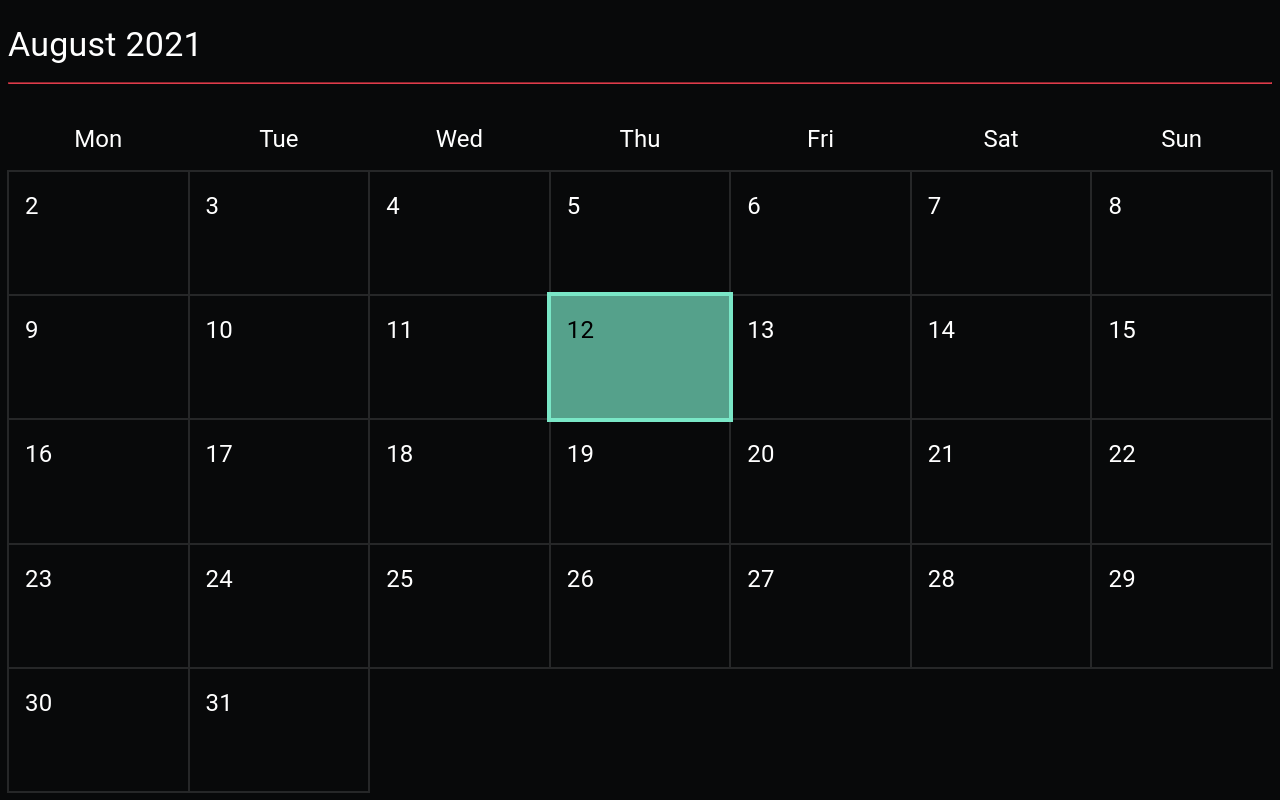
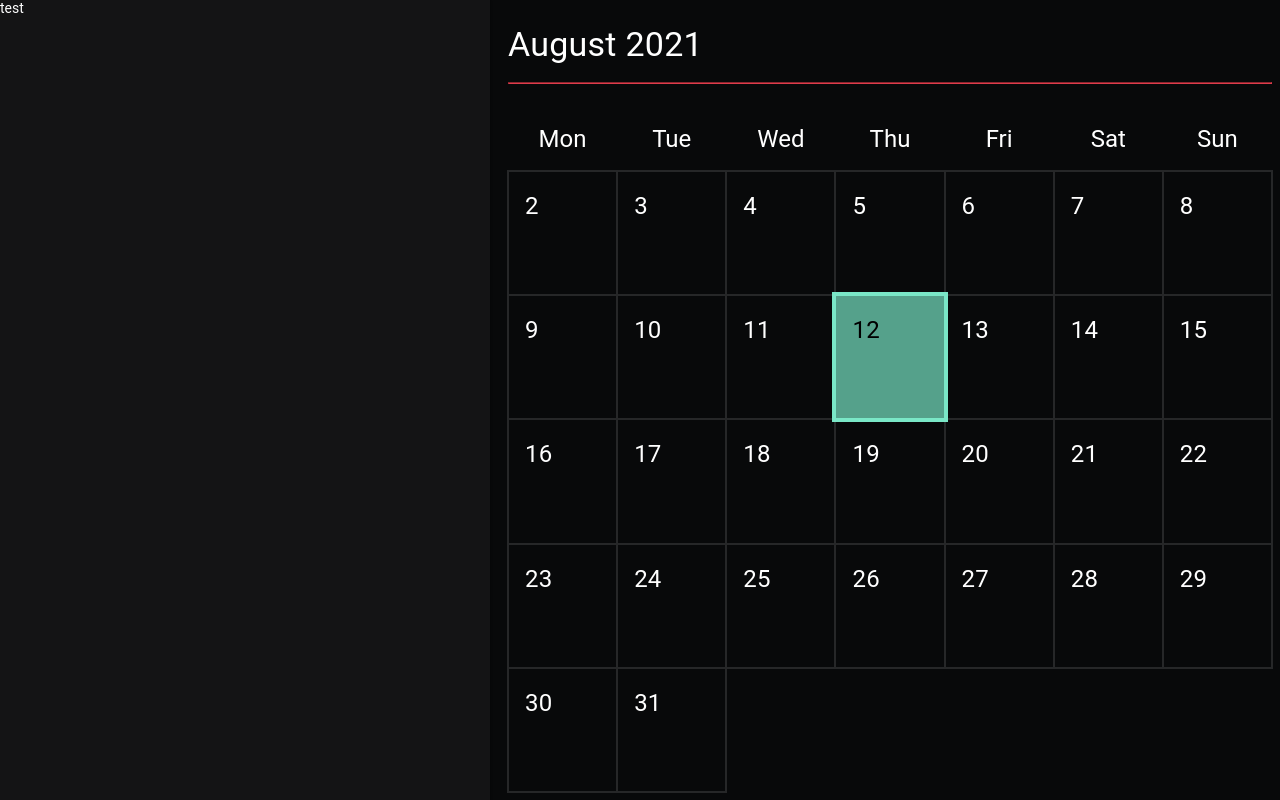
Before and after one commit to nicholas-roether/todate, a Next.js app: page / in a window 1280 px wide. Built offline with nearby package versions, Linux system fonts and the light colour scheme.

Commit message:
make progress on ResizableContainer

```diff
--- a/pages/index.tsx
+++ b/pages/index.tsx
@@ -1,16 +1,34 @@
+import { Paper } from "@material-ui/core";
 import React, { useEffect } from "react";
 import CalendarView from "../src/frontend/components/calendar_view";
 import Page from "../src/frontend/components/page";
+import ResizableContainer from "../src/frontend/components/util/resizable_container";
 
 const Index = () => {
 	const [page, setPage] = React.useState<number>(0);
 	return (
 		<Page title="home">
-			<CalendarView
-				startDate={new Date()}
-				page={page}
-				onUpdatePage={(pageDiff) => setPage((page) => page + pageDiff)}
-			/>
+			<div style={{ display: "flex", height: "100%" }}>
+				<ResizableContainer
+					right
+					defaultWidth="500px"
+					minWidth="100px"
+					maxWidth="calc(100% - 100px)"
+				>
+					<Paper square style={{ height: "100%" }}>
+						test
+					</Paper>
+				</ResizableContainer>
+				<div style={{ flex: "1" }}>
+					<CalendarView
+						startDate={new Date()}
+						page={page}
+						onUpdatePage={(pageDiff) =>
+							setPage((page) => page + pageDiff)
+						}
+					/>
+				</div>
+			</div>
 		</Page>
 	);
 };
--- a/src/frontend/components/calendar_view.tsx
+++ b/src/frontend/components/calendar_view.tsx
@@ -3,7 +3,7 @@ import { useEffect } from "react";
 import CalendarViewPage, {
 	CalendarTileContentMap
 } from "./calendar_view/calendar_view_page";
-import PageView from "./page_view";
+import PageView from "./util/page_view";
 
 export interface CalendarViewProps {
 	startDate: Date;
--- a/src/frontend/components/page.tsx
+++ b/src/frontend/components/page.tsx
@@ -1,4 +1,4 @@
-import React from "react";
+import React, { PropsWithChildren } from "react";
 import Head from "next/head";
 import { makeStyles } from "@material-ui/core";
 
@@ -15,10 +15,9 @@ const useStyles = makeStyles((theme) => ({
 
 interface PageProps {
 	title?: string;
-	children?: JSX.Element;
 }
 
-const Page = ({ title, children }: PageProps) => {
+const Page = ({ title, children }: PropsWithChildren<PageProps>) => {
 	const classes = useStyles();
 	return (
 		<>
--- a/src/frontend/components/page_view.tsx
+++ b/src/frontend/components/util/page_view.tsx
@@ -2,7 +2,7 @@ import { makeStyles } from "@material-ui/core";
 import clsx from "clsx";
 import React from "react";
 import { useEffect } from "react";
-import { usePrev } from "../hooks";
+import { usePrev } from "../../hooks";
 
 const useStyles = makeStyles((theme) => ({
 	container: {
--- /dev/null
+++ b/src/frontend/components/util/resizable_container.tsx
@@ -0,0 +1,121 @@
+import { makeStyles } from "@material-ui/core";
+import clsx from "clsx";
+import React, { PropsWithChildren } from "react";
+
+export interface ResizableContainerProps {
+	top?: boolean;
+	bottom?: boolean;
+	left?: boolean;
+	right?: boolean;
+	defaultWidth?: string;
+	minWidth?: string;
+	maxWidth?: string;
+	defaultHeight?: string;
+	minHeight?: string;
+	maxHeight?: string;
+}
+
+const useStyles = makeStyles(() => ({
+	container: {
+		display: "grid",
+		// eslint-disable-next-line prettier/prettier
+		gridTemplateAreas:
+			"'. 			.			top-outer 		.			.			'\
+			 '.				.			top-inner		.			.			'\
+			 'left-outer 	left-inner	. 				right-inner	right-outer	'\
+			 '. 			.			bottom-inner	.  			.			'\
+			 '. 			.			bottom-outer	.  			.			'",
+		gridTemplateRows: "min-content 10px auto 10px min-content",
+		gridTemplateColumns: "min-content 10px auto 10px min-content"
+		// width: (props: ResizableContainerProps) =>
+		// 	props.left || props.right ? props.defaultWidth ?? "50%" : "100%",
+		// height: (props: ResizableContainerProps) =>
+		// 	props.top || props.bottom ? props.defaultHeight ?? "50%" : "100%",
+		// minWidth: (props: ResizableContainerProps) =>
+		// 	props.left || props.right ? props.minWidth ?? "0" : "0",
+		// maxWidth: (props: ResizableContainerProps) =>
+		// 	props.left || props.right ? props.maxWidth ?? "100%" : "100%",
+		// minHeight: (props: ResizableContainerProps) =>
+		// 	props.top || props.bottom ? props.minWidth ?? "0" : "0",
+		// maxHeight: (props: ResizableContainerProps) =>
+		// 	props.top || props.bottom ? props.maxWidth ?? "100%" : "100%"
+	},
+	content: {
+		gridRowStart: "top-inner",
+		gridRowEnd: "bottom-inner",
+		gridColumnStart: "left-inner",
+		gridColumnEnd: "right-inner"
+	},
+	gutter: {
+		position: "relative",
+		"&.top, &.bottom": {
+			cursor: "ns-resize",
+			gridColumnStart: "left-outer",
+			gridColumnEnd: "right-outer",
+			height: "20px"
+		},
+		"&.left, &.right": {
+			cursor: "ew-resize",
+			gridRowStart: "top-outer",
+			gridRowEnd: "bottom-outer",
+			width: "20px"
+		},
+		"&.top": {
+			gridRowStart: "top-outer",
+			gridRowEnd: "top-inner"
+		},
+		"&.bottom": {
+			gridRowStart: "bottom-inner",
+			gridRowEnd: "bottom-outer"
+		},
+		"&.left": {
+			gridColumnStart: "left-outer",
+			gridColumnEnd: "left-inner"
+		},
+		"&.right": {
+			gridColumnStart: "right-inner",
+			gridColumnEnd: "right-outer"
+		}
+	}
+}));
+
+const ResizableContainer = ({
+	top = false,
+	bottom = false,
+	left = false,
+	right = false,
+	defaultWidth = "50%",
+	minWidth = "0",
+	maxWidth = "100%",
+	defaultHeight = "50%",
+	minHeight = "0",
+	maxHeight = "100%",
+	children
+}: PropsWithChildren<ResizableContainerProps>) => {
+	const classes = useStyles();
+
+	const vertical = top || bottom;
+	const horizontal = left || right;
+
+	return (
+		<div
+			className={classes.container}
+			style={{
+				width: horizontal ? defaultWidth : "100%",
+				height: vertical ? defaultHeight : "100%",
+				minWidth,
+				maxWidth,
+				minHeight,
+				maxHeight
+			}}
+		>
+			{top && <div className={clsx(classes.gutter, "top")} />}
+			{bottom && <div className={clsx(classes.gutter, "bottom")} />}
+			{left && <div className={clsx(classes.gutter, "left")} />}
+			{right && <div className={clsx(classes.gutter, "right")} />}
+			<main className={classes.content}>{children}</main>
+		</div>
+	);
+};
+
+export default ResizableContainer;
--- a/tsconfig.json
+++ b/tsconfig.json
@@ -1,5 +1,9 @@
 {
 	"compilerOptions": {
+		"rootDirs": [
+			"src",
+			"pages"
+		],
 		"target": "es5",
 		"lib": [
 			"dom",
```
Also changed, not shown: src/frontend/tsconfig.json (deleted, +0 -7 lines).
